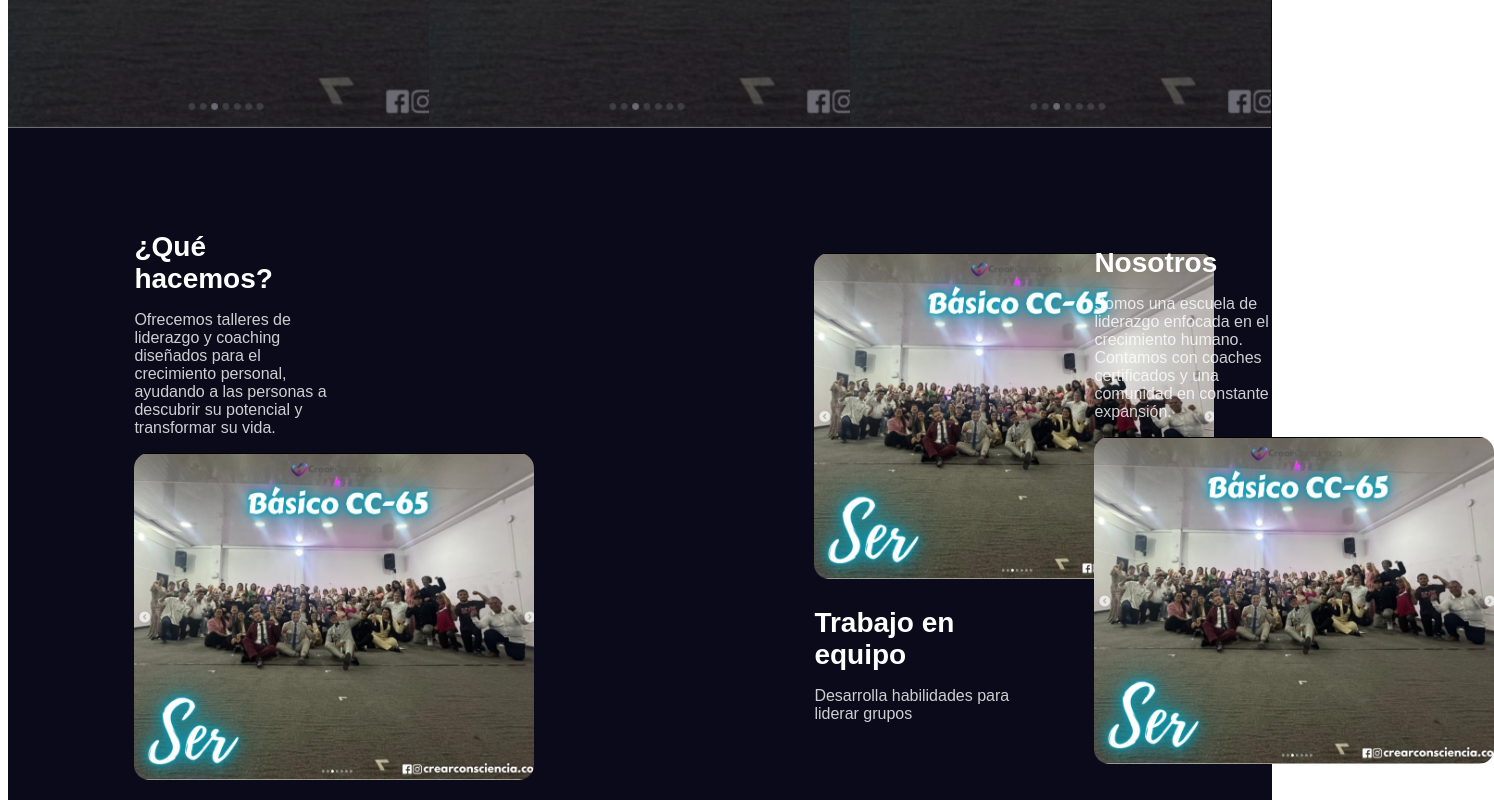
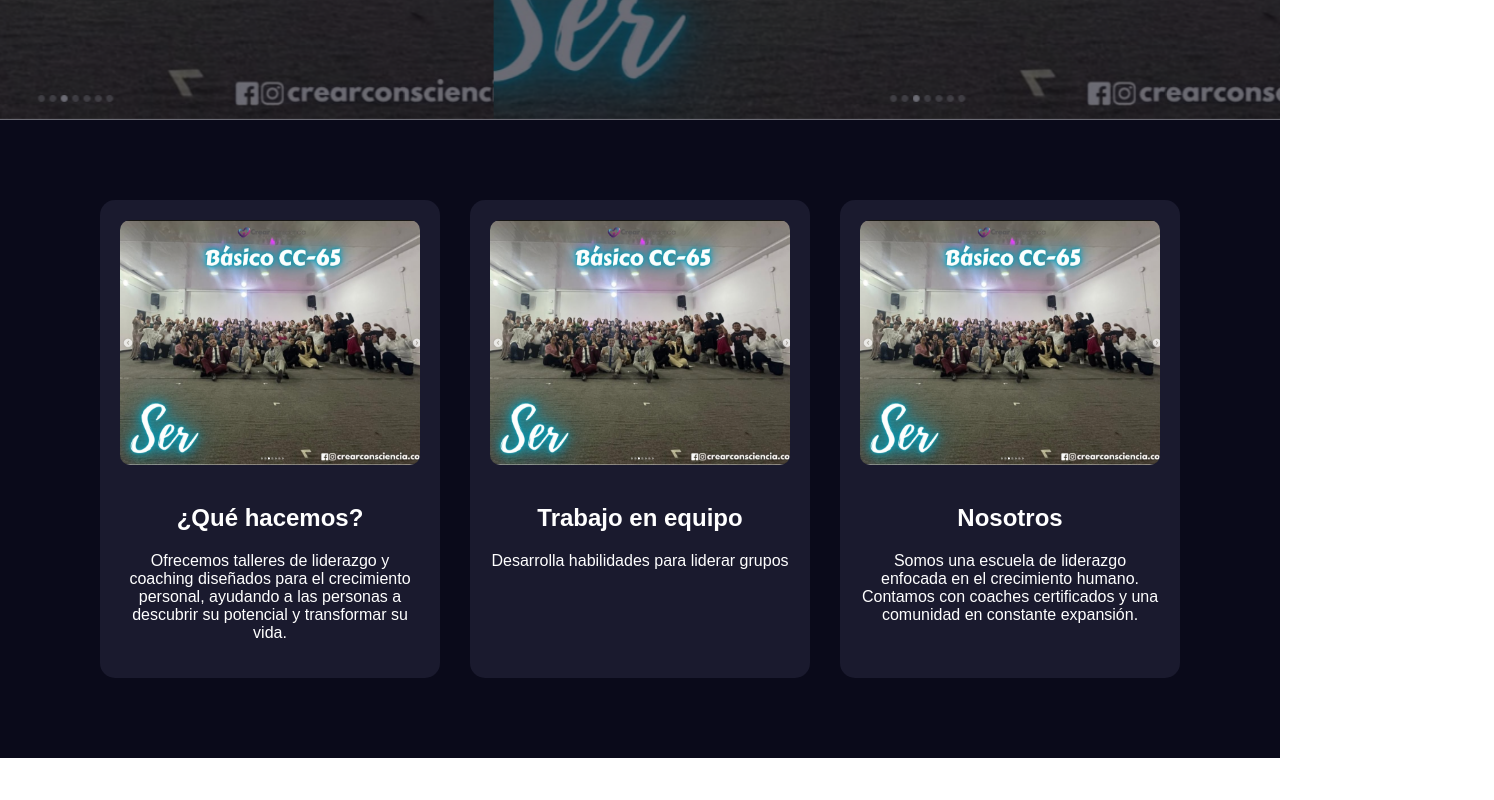
Before and after one commit to LuisCruz11/lidera360-frontend, a React (Vite) app: page / in a window 1280 px wide. Shown: the part 680-1480 px from the top of the page, 1494 px wide, since content can reach past the window. After the commit the page ends 1438 px from the top, so only its background shows below. Built offline with nearby package versions, Linux system fonts and the light colour scheme.

Commit message:
Cambio en Home

```diff
--- a/src/pages/Home.jsx
+++ b/src/pages/Home.jsx
@@ -35,34 +35,28 @@ function Home() {
 
       <section className="features">
 
-        <div className="feature left">
-          <div className="feature-text">
+        <div className="card">
+          <img src={Talleres} />
           <h2>¿Qué hacemos?</h2>
           <p>
             Ofrecemos talleres de liderazgo y coaching diseñados para el crecimiento personal,
             ayudando a las personas a descubrir su potencial y transformar su vida.
           </p>
-            <img src={Talleres} className="feature-img" />
-          </div>
         </div>
 
-        <div className="feature right">
-          <div className="feature-text">
-            <img src={Talleres} className="feature-img" />
+        <div className="card">
+          <img src={Talleres} />
           <h2>Trabajo en equipo</h2>
           <p>Desarrolla habilidades para liderar grupos</p>
         </div>
-        </div>
 
-        <div className="feature left">
-          <div className="feature-text">
+        <div className="card">
+          <img src={Talleres} />
           <h2>Nosotros</h2>
           <p>
             Somos una escuela de liderazgo enfocada en el crecimiento humano.
             Contamos con coaches certificados y una comunidad en constante expansión.
           </p>
-            <img src={Talleres} className="feature-img" />
-          </div>
         </div>
 
       </section>
--- a/src/styles/home.css
+++ b/src/styles/home.css
@@ -1,3 +1,8 @@
+body {
+  margin: 0;
+  overflow-x: hidden;
+}
+
 .home {
   background: #0a0a1a;
   color: white;
@@ -52,15 +57,25 @@
 
 .collage {
   position: absolute;
-  width: 100%;
+  width: 200%;
   height: 100%;
   display: flex;
+  animation: mover 20s linear infinite;
 }
 
 .collage img {
   width: 33.3%;
   object-fit: cover;
   opacity: 0.4;
+}
+
+@keyframes mover {
+  0% {
+    transform: translateX(0);
+  }
+  100% {
+    transform: translateX(-50%);
+  }
 }
 
 .hero-overlay {
@@ -87,44 +102,27 @@
 
 .features {
   display: flex;
-  gap: 80px;
-  padding: 80px 10%;
+  justify-content: center;
+  gap: 30px;
+  padding: 80px 5%;
+  flex-wrap: wrap;
 }
 
-.feature {
-  display: flex;
-  align-items: center;
-  justify-content: space-between;
-  gap: 40px;
-}
-
-.feature.left {
-  flex-direction: row;
-}
-
-.feature.right {
-  flex-direction: row-reverse;
-}
-
-.feature-text {
-  width: 50%;
-}
-
-.feature-text h2 {
-  font-size: 28px;
-  margin-bottom: 10px;
-}
-
-.feature-text p {
-  opacity: 0.8;
-}
-
-.feature-img {
-  width: 400px;
+.card {
+  background: #1a1a2e;
+  padding: 20px;
   border-radius: 15px;
+  width: 300px;
+  text-align: center;
   transition: 0.3s;
 }
 
-.feature-img:hover {
-  transform: scale(1.05);
+.card img {
+  width: 100%;
+  border-radius: 10px;
+  margin-bottom: 15px;
 }
+
+.card:hover {
+  transform: translateY(-10px);
+}
```
Lines whose indentation alone changed are shown as unchanged.
